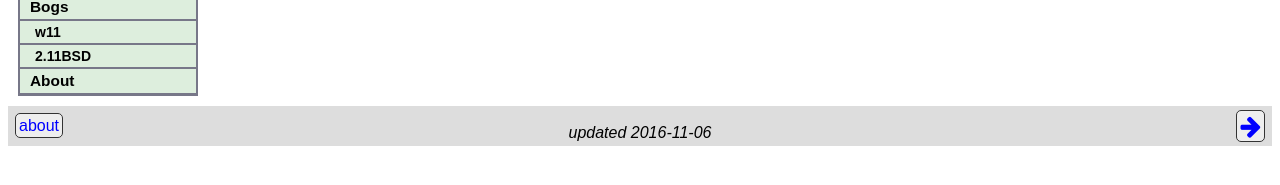
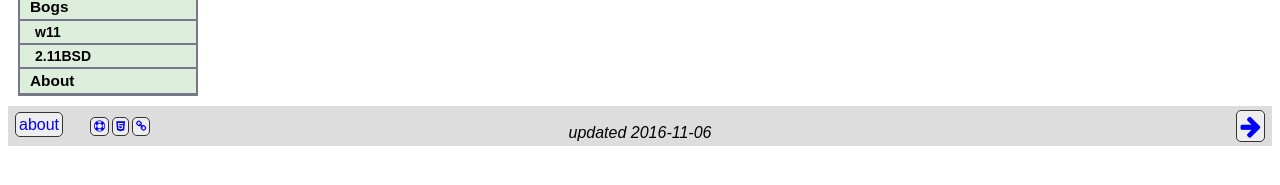
Before and after one commit to wfjm/wfjm.github.io, a Jekyll site: the page built from index.html, in a window 1280 px wide. Shown: the part 205-390 px from the top of the page. Built offline with Jekyll 4.4.1, drawn with Linux system fonts in a browser that asks for light colours.

Commit message:
add debug icons in about field (not the last word...)

```diff
--- a/_layouts/default.html
+++ b/_layouts/default.html
@@ -146,6 +146,14 @@
         <tr>
           <td id="footer-about">
             <a class="abutton" href="/about/">about</a>
+            <span id="footer-about-tools">
+              <a href="/debug/">
+                <i class="fa fa-life-saver abutton"></i></a>
+              <a href="https://validator.w3.org/check/referer">
+                <i class="fa fa-html5 abutton"></i></a>
+              <a href="https://validator.w3.org/checklink/referer">
+                <i class="fa fa-link abutton"></i></a>
+            </span>
           </td>
           <td id="footer-time">
             {% if page.lastchange %}
--- a/css/main.css
+++ b/css/main.css
@@ -321,16 +321,23 @@ h6:hover .header-link {
   width: 100%;
   background: #dddddd;
 }
+
 #footer-about {
   width: 35%;
   text-align: left;
   vertical-align: center;
 }
+#footer-about-tools {
+  font-size:70%;
+  padding-left:2em
+}
+
 #footer-time {
   width: 30%;
   text-align: center;
   vertical-align: bottom;
 }
+
 #footer-nav {
   width: 35%;
   text-align: right;
```
Also changed, not shown: _layouts/blog.html (+8 -0 lines).
